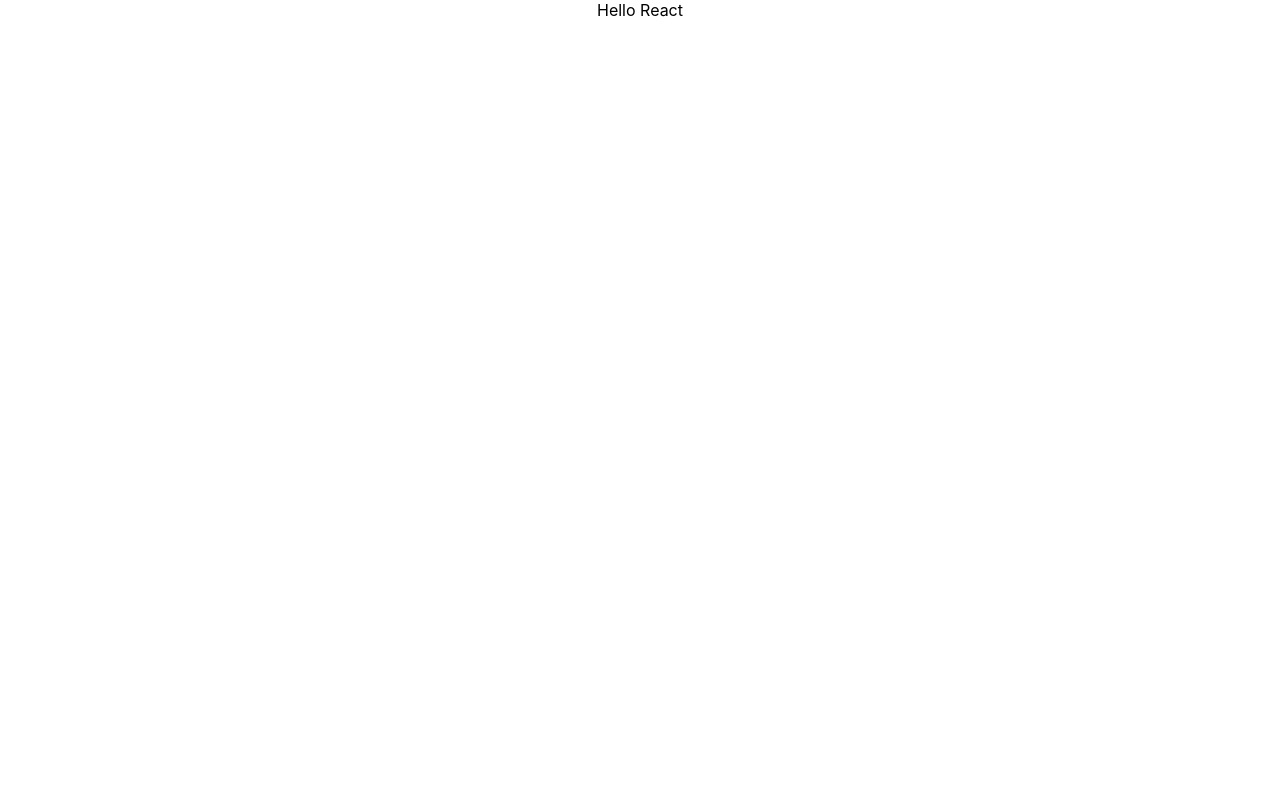
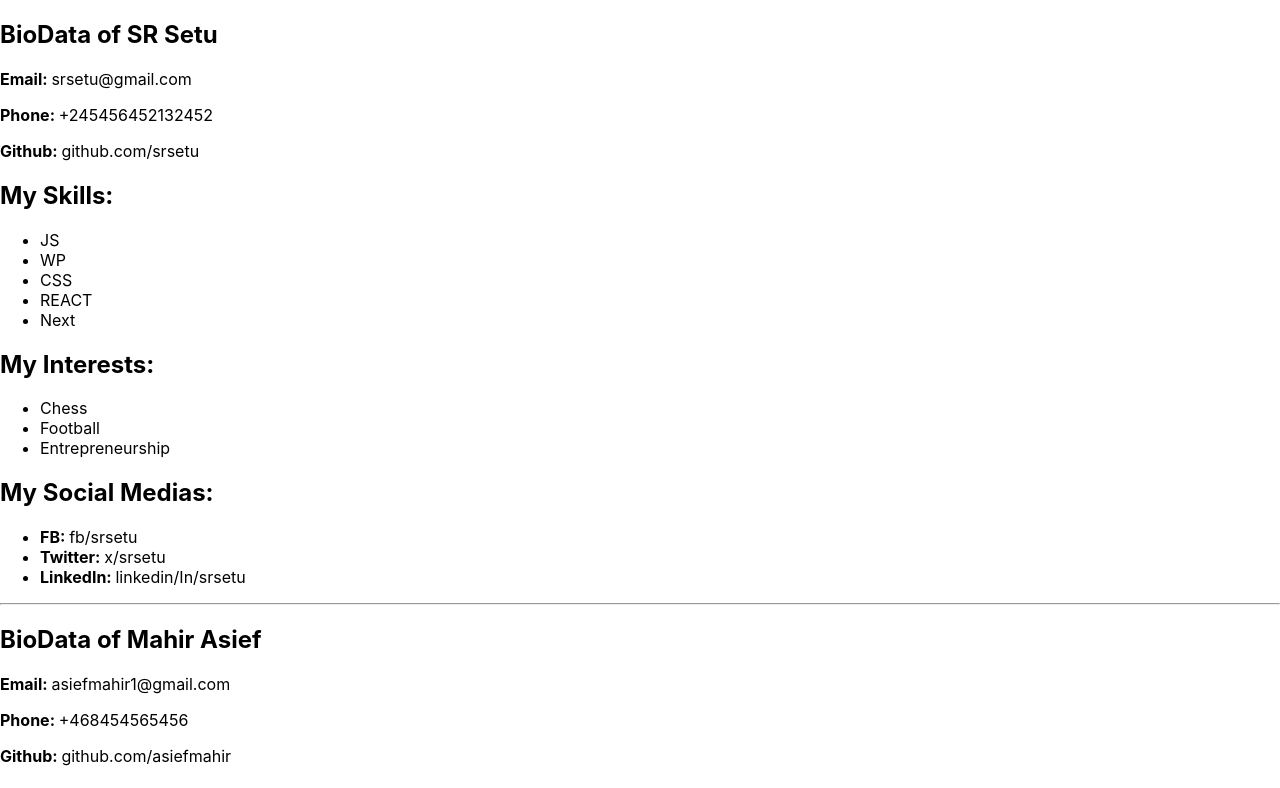
Before and after one commit to asiefmahir/video-lecture-codebase, a React (Create React App) app: page / in a window 1280 px wide. Shown: the top 788 px of the page. Built offline with nearby package versions, Linux system fonts and the light colour scheme.

Commit message:
feat: Learn about Reusable Components in React

```diff
--- a/src/App.css
+++ b/src/App.css
@@ -1,6 +1,10 @@
 .App {
-  text-align: center;
+  /* text-align: center; */
 }
+/* .bio-data {
+  border: 1px solid black;
+  margin-top: 20px;
+} */
 
 .App-logo {
   height: 40vmin;
--- a/src/App.js
+++ b/src/App.js
@@ -1,10 +1,73 @@
 import logo from "./logo.svg";
 import "./App.css";
 
+import BioData from "./components/BioData";
+
+const bioData = [
+	{
+		name: "SR Setu",
+		email: "srsetu@gmail.com",
+		phone: "+245456452132452",
+		github: "github.com/srsetu",
+		skills: ["JS", "WP", "CSS", "REACT", "Next"],
+		interests: ["Chess", "Football", "Entrepreneurship"],
+		socialLinks: [
+			{ platformName: "FB", handle: "fb/srsetu" },
+			{ platformName: "Twitter", handle: "x/srsetu" },
+			{ platformName: "LinkedIn", handle: "linkedin/In/srsetu" },
+		],
+	},
+	{
+		name: "Mahir Asief",
+		email: "asiefmahir1@gmail.com",
+		phone: "+468454565456",
+		github: "github.com/asiefmahir",
+		skills: ["JS", "REACT", "Next"],
+		interests: ["Chess", "Football"],
+		socialLinks: [
+			{ platformName: "FB", handle: "fb/asiefmahir" },
+			{ platformName: "Twitter", handle: "x/asiefmahir" },
+			{ platformName: "LinkedIn", handle: "linkedin/In/asiefmahir" },
+		],
+	},
+	{
+		name: "Sumit Shaha",
+		email: "sumitshaha@gmail.com",
+		phone: "+468454565456",
+		github: "github.com/sumitshaha",
+		skills: ["JS", "REACT", "Next"],
+		interests: ["Chess", "Football"],
+		socialLinks: [
+			{ platformName: "FB", handle: "fb/sumitshaha" },
+			{ platformName: "Twitter", handle: "x/sumitshaha" },
+			{ platformName: "LinkedIn", handle: "linkedin/In/sumitshaha" },
+		],
+	},
+];
+
 function App() {
-	console.log("I am called");
-	return <div className="App">Hello React</div>;
+	// console.log("I am called");
+	return (
+		<div className="App">
+			{bioData.map((singleBioData) => (
+				<>
+					<BioData
+						name={singleBioData.name}
+						email={singleBioData.email}
+						phone={singleBioData.phone}
+						github={singleBioData.github}
+						skills={singleBioData.skills}
+						interests={singleBioData.interests}
+						socialLinks={singleBioData.socialLinks}
+					/>
+					<hr />
+				</>
+			))}
+		</div>
+	);
 }
+
+// BioData({p})
 
 /**
  * A component must fullfil 3 criteria:
--- /dev/null
+++ b/src/components/BioData.jsx
@@ -0,0 +1,78 @@
+/**
+ *
+ * props = {
+ *      name: "SR Setu",
+ *      email: "srsetu@gmail.com",
+ *      phone: "+245456452132452",
+ *      github: "github.com/srsetu",
+ *      skills: ["JS", "WP", "CSS", "REACT", "Next"],
+ *      interests: ["Chess", "Football", "Entrepreneurship"],
+ *      socialLinks: [{platformName: "FB", handle: "fb/srsetu"}, {platformName: "Twitter", handle: "x/srsetu"}, {platformName: "LinkedIn", handle: "linkedin/In/srsetu"}]
+ *
+ *
+ * }
+ */
+
+const BioData = (props) => {
+	console.log(props, "props");
+	// let age = 20;
+	return (
+		<div className="bio-data">
+			<div className="personal-info">
+				<h2>BioData of {props.name}</h2>
+				<p>
+					<strong>Email: </strong>
+					{props.email}
+				</p>
+				<p>
+					<strong>Phone: </strong>
+					{props.phone}
+				</p>
+				<p>
+					<strong>Github: </strong>
+					{props.github}
+				</p>
+			</div>
+
+			<div className="skills">
+				<h2>My Skills:</h2>
+				<ul>
+					{props?.skills?.map((skill) => (
+						<li key={skill}>{skill}</li>
+					))}
+				</ul>
+			</div>
+			<div className="interests">
+				<h2>My Interests:</h2>
+				<ul>
+					{props?.interests?.map((interest) => (
+						<li key={interest}>{interest}</li>
+					))}
+				</ul>
+			</div>
+			<div className="social-links">
+				<h2>My Social Medias:</h2>
+				<ul>
+					{props?.socialLinks?.map((socialLink) => (
+						<li key={socialLink.handle}>
+							<strong>{socialLink.platformName}: </strong>
+							{socialLink.handle}
+						</li>
+					))}
+				</ul>
+			</div>
+		</div>
+	);
+};
+
+// function add(num1, num2) {
+// 	return num1 + num2;
+// }
+
+// add(10, 20);
+
+// add(100, 200);
+
+// add(400, 600);
+
+export default BioData;
```
